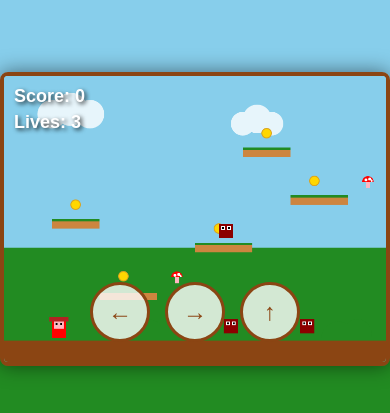
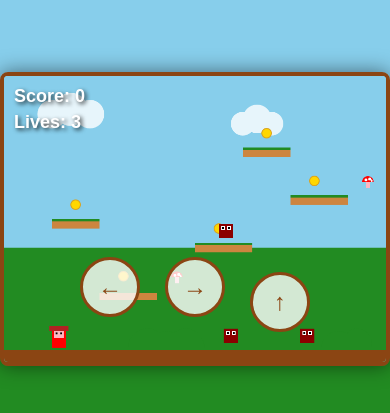
Before and after one commit to brankosimic/mario-game, a website: page index.html in a window 390 px wide. Shown: the part 203-616 px from the top of the page. Drawn offline with Linux system fonts and the light colour scheme.

Commit message:
Fix mobile controls: show only on portrait, landscape fit, raise ground height

```diff
--- a/game.js
+++ b/game.js
@@ -13,7 +13,7 @@ let playerSize = 1;
 // Player properties
 const player = {
     x: 100,
-    y: 400,
+    y: 480,
     width: 30,
     height: 40,
     color: '#FF0000',
@@ -32,7 +32,7 @@ const mapWidth = 2000;
 // Platform properties
 const platforms = [
     // Ground - extended
-    { x: 0, y: 550, width: mapWidth, height: 50, color: '#8B4513' },
+    { x: 0, y: 570, width: mapWidth, height: 30, color: '#8B4513' },
     // Platforms
     { x: 200, y: 450, width: 120, height: 20, color: '#CD853F' },
     { x: 400, y: 350, width: 120, height: 20, color: '#CD853F' },
@@ -64,12 +64,12 @@ let coins = [
 
 // Enemies
 let enemies = [
-    { x: 300, y: 510, width: 30, height: 30, color: '#8B0000', velocityX: 2, patrolStart: 250, patrolEnd: 500 },
-    { x: 600, y: 510, width: 30, height: 30, color: '#8B0000', velocityX: -2, patrolStart: 550, patrolEnd: 700 },
+    { x: 300, y: 530, width: 30, height: 30, color: '#8B0000', velocityX: 2, patrolStart: 250, patrolEnd: 500 },
+    { x: 600, y: 530, width: 30, height: 30, color: '#8B0000', velocityX: -2, patrolStart: 550, patrolEnd: 700 },
     { x: 450, y: 310, width: 30, height: 30, color: '#8B0000', velocityX: 2, patrolStart: 420, patrolEnd: 500 },
-    { x: 900, y: 510, width: 30, height: 30, color: '#8B0000', velocityX: -2, patrolStart: 850, patrolEnd: 1000 },
-    { x: 1300, y: 510, width: 30, height: 30, color: '#8B0000', velocityX: 2, patrolStart: 1250, patrolEnd: 1400 },
-    { x: 1700, y: 510, width: 30, height: 30, color: '#8B0000', velocityX: -2, patrolStart: 1650, patrolEnd: 1800 }
+    { x: 900, y: 530, width: 30, height: 30, color: '#8B0000', velocityX: -2, patrolStart: 850, patrolEnd: 1000 },
+    { x: 1300, y: 530, width: 30, height: 30, color: '#8B0000', velocityX: 2, patrolStart: 1250, patrolEnd: 1400 },
+    { x: 1700, y: 530, width: 30, height: 30, color: '#8B0000', velocityX: -2, patrolStart: 1650, patrolEnd: 1800 }
 ];
 
 // Flag (goal)
@@ -291,7 +291,7 @@ function handleWin() {
 
 function resetPlayerPosition() {
     player.x = 100;
-    player.y = 400;
+    player.y = 480;
     player.velocityX = 0;
     player.velocityY = 0;
     playerSize = 1;
@@ -451,14 +451,14 @@ function drawBackground() {
     // Bushes
     ctx.fillStyle = '#228B22';
     ctx.beginPath();
-    ctx.arc(300, 550, 40, 0, Math.PI * 2);
-    ctx.arc(340, 550, 35, 0, Math.PI * 2);
-    ctx.arc(380, 550, 40, 0, Math.PI * 2);
+    ctx.arc(300, 570, 40, 0, Math.PI * 2);
+    ctx.arc(340, 570, 35, 0, Math.PI * 2);
+    ctx.arc(380, 570, 40, 0, Math.PI * 2);
     ctx.fill();
 
     ctx.beginPath();
-    ctx.arc(700, 550, 35, 0, Math.PI * 2);
-    ctx.arc(740, 540, 30, 0, Math.PI * 2);
+    ctx.arc(700, 570, 35, 0, Math.PI * 2);
+    ctx.arc(740, 560, 30, 0, Math.PI * 2);
     ctx.fill();
 }
 
--- a/style.css
+++ b/style.css
@@ -79,11 +79,15 @@ body {
 #mobile-controls {
     display: none;
     position: absolute;
-    bottom: 20px;
+    bottom: 30px;
     left: 50%;
     transform: translateX(-50%);
     z-index: 100;
-    gap: 15px;
+    gap: 25px;
+}
+
+#jumpBtn {
+    margin-top: 15px;
 }
 
 .control-btn {
@@ -105,7 +109,7 @@ body {
     transform: scale(0.95);
 }
 
-@media (max-width: 768px), (max-height: 768px) {
+@media (max-width: 768px) and (min-height: 768px) {
     #mobile-controls {
         display: flex;
     }
@@ -119,3 +123,20 @@ body {
         height: auto;
     }
 }
+
+@media (orientation: landscape) {
+    #gameCanvas {
+        width: 100vw;
+        height: 100vh;
+        max-width: 800px;
+        max-height: calc(100vh - 80px);
+    }
+
+    #mobile-controls {
+        display: flex;
+    }
+
+    #instructions {
+        display: none;
+    }
+}
```
